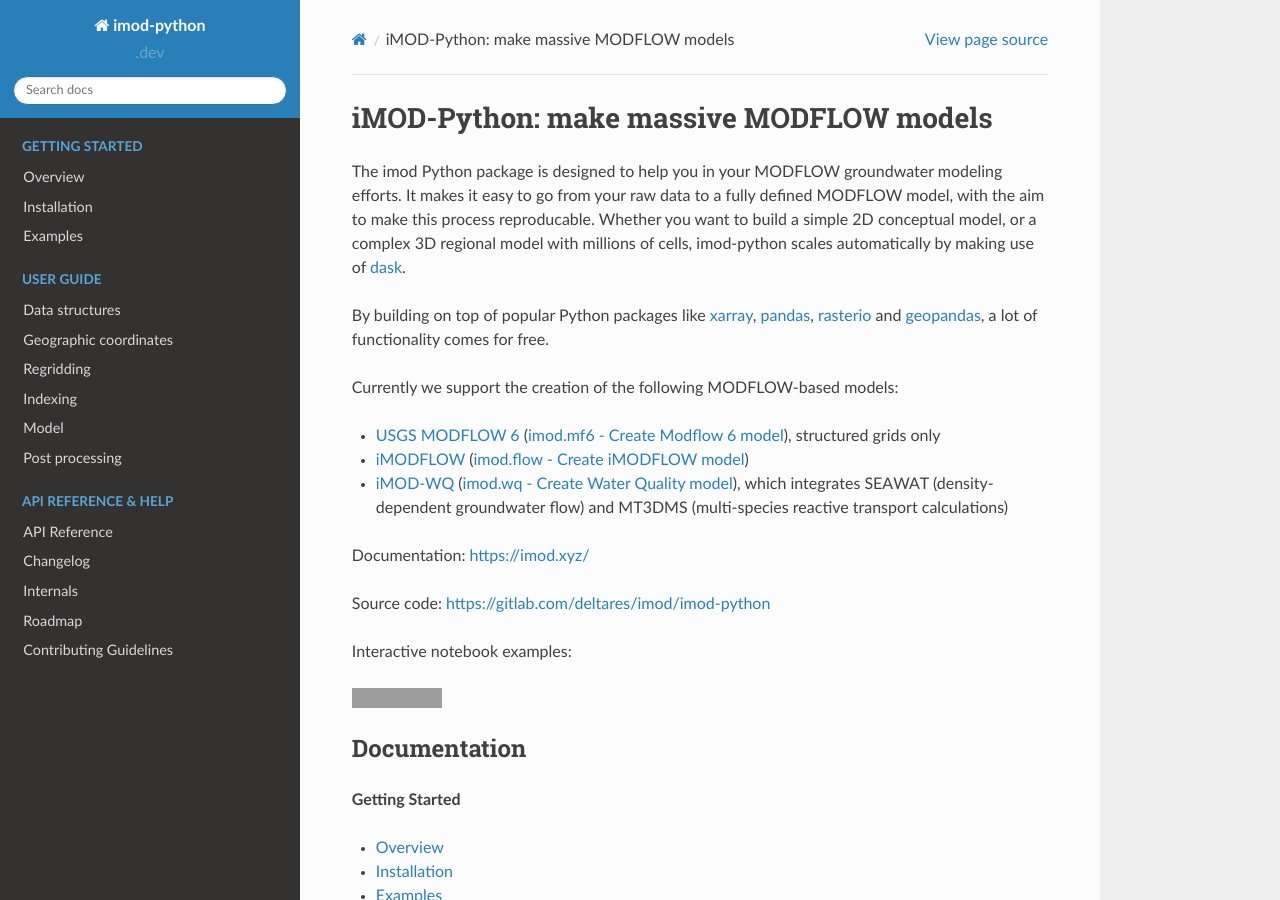
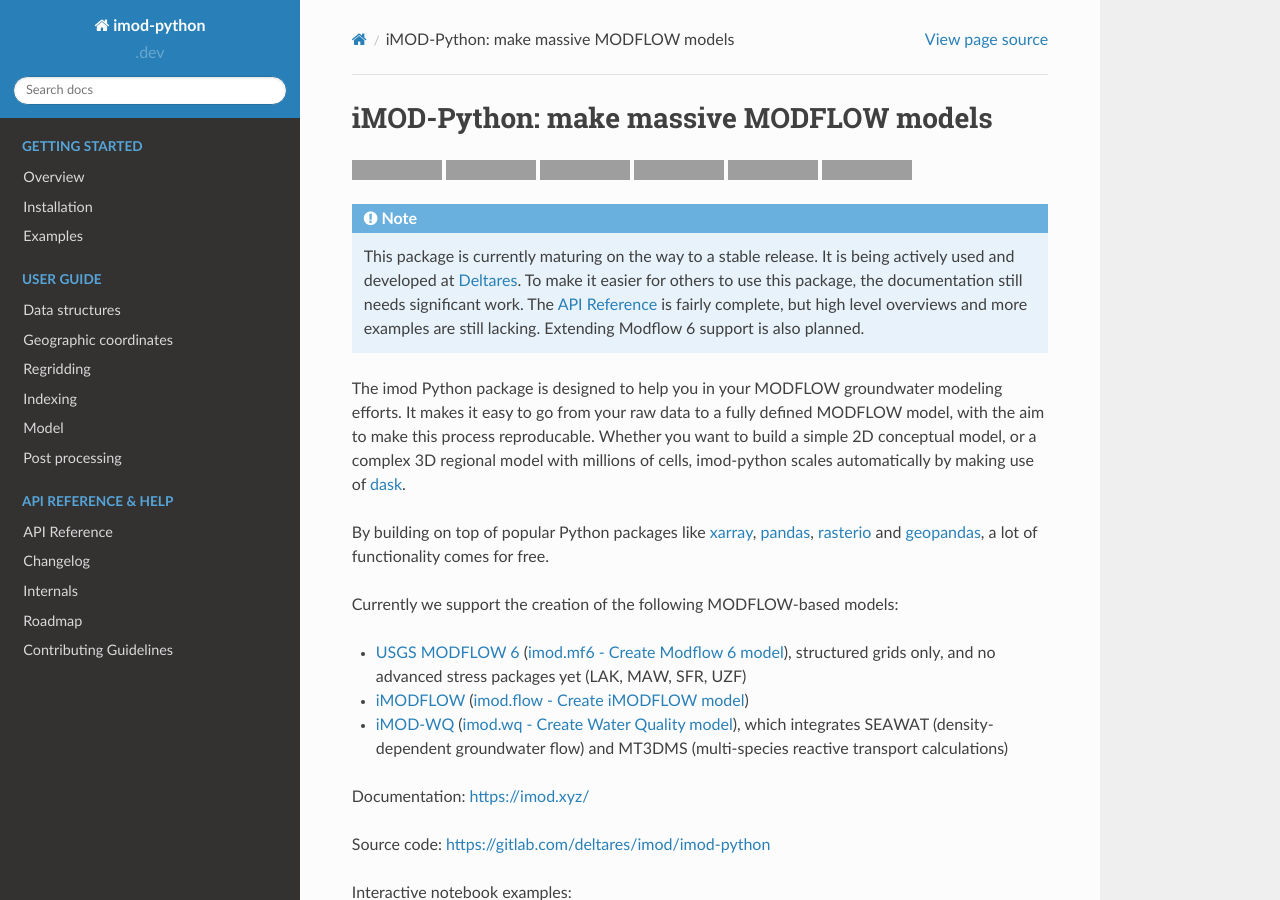
Before and after one commit to Deltares/imod-python, a Sphinx documentation site: the page built from docs/index.rst, in a window 1280 px wide and 900 px high. Built offline with Sphinx 7.4.7 and the Read the Docs theme 2.0.0, drawn with Linux system fonts in a browser that asks for light colours; the version number could not be read and is left out; some of the changed text lies outside the part shown; grey boxes are pictures that could not be loaded.

Commit message:
lifecycle note, badges and Deltares logo

```diff
--- a/docs/conf.py
+++ b/docs/conf.py
@@ -88,7 +88,7 @@
 # Add any paths that contain custom static files (such as style sheets) here,
 # relative to this directory. They are copied after the builtin static files,
 # so a file named "default.css" will overwrite the builtin "default.css".
-# html_static_path = ["_static"]
+html_static_path = ["_static"]
 
 # Custom sidebar templates, must be a dictionary that maps document names
 # to template names.
--- a/docs/index.rst
+++ b/docs/index.rst
@@ -5,6 +5,25 @@
 
 iMOD-Python: make massive MODFLOW models
 ========================================
+
+.. image:: https://img.shields.io/badge/lifecycle-maturing-blue
+   :target: https://www.tidyverse.org/lifecycle/
+.. image:: https://gitlab.com/deltares/imod/imod-python/badges/master/pipeline.svg
+   :target: https://gitlab.com/deltares/imod/imod-python/commits/master
+.. image:: https://img.shields.io/pypi/l/imod
+   :target: https://choosealicense.com/licenses/mit/
+.. image:: https://gitlab.com/deltares/imod/imod-python/badges/master/coverage.svg
+   :target: https://gitlab.com/deltares/imod/imod-python/commits/master
+.. image:: https://img.shields.io/conda/vn/conda-forge/imod.svg
+   :target: https://github.com/conda-forge/imod-feedstock
+.. image:: https://mybinder.org/badge_logo.svg
+   :target: https://mybinder.org/v2/gh/Deltares/iMOD-DSD-International-2019/master
+
+.. note::
+   This package is currently maturing on the way to a stable release. It is being actively used and
+   developed at `Deltares <https://www.deltares.nl>`__. To make it easier for others to use this
+   package, the documentation still needs significant work. The :doc:`api` is fairly complete, but
+   high level overviews and more examples are still lacking. Extending Modflow 6 support is also planned.
 
 The imod Python package is designed to help you in your MODFLOW groundwater modeling efforts.
 It makes it easy to go from your raw data to a fully defined MODFLOW model, with the aim to make this process reproducable.
@@ -17,7 +36,7 @@
 
 Currently we support the creation of the following MODFLOW-based models:
 
-* `USGS MODFLOW 6 <https://www.usgs.gov/software/modflow-6-usgs-modular-hydrologic-model>`__ (:doc:`api/mf6`), structured grids only
+* `USGS MODFLOW 6 <https://www.usgs.gov/software/modflow-6-usgs-modular-hydrologic-model>`__ (:doc:`api/mf6`), structured grids only, and no advanced stress packages yet (LAK, MAW, SFR, UZF)
 * `iMODFLOW <https://oss.deltares.nl/web/imod>`__ (:doc:`api/flow`)
 * `iMOD-WQ <https://oss.deltares.nl/web/imod>`__ (:doc:`api/wq`), which integrates SEAWAT (density-dependent groundwater flow) and MT3DMS (multi-species reactive transport calculations)
 
@@ -125,7 +144,16 @@
 
 Authors
 -------
-This Python package was written primarily by Martijn Visser and Huite Bootsma at Deltares.
+This Python package was written primarily by Martijn Visser and Huite Bootsma at `Deltares <https://www.deltares.nl>`__.
+
+.. raw:: html
+
+   <br/>
+   <a class="reference external image-reference" href="https://www.deltares.nl">
+      <img src="_static/deltares.svg" style="height:60px;"/>
+      <br/>
+      <img src="_static/enabling-delta-life.svg" style="height:60px;"/>
+   </a>
 
 Indices and tables
 ------------------
```
Also changed, not shown: README.rst (+13 -1 lines), docs/_static/deltares.svg (added), docs/_static/enabling-delta-life.svg (added).
